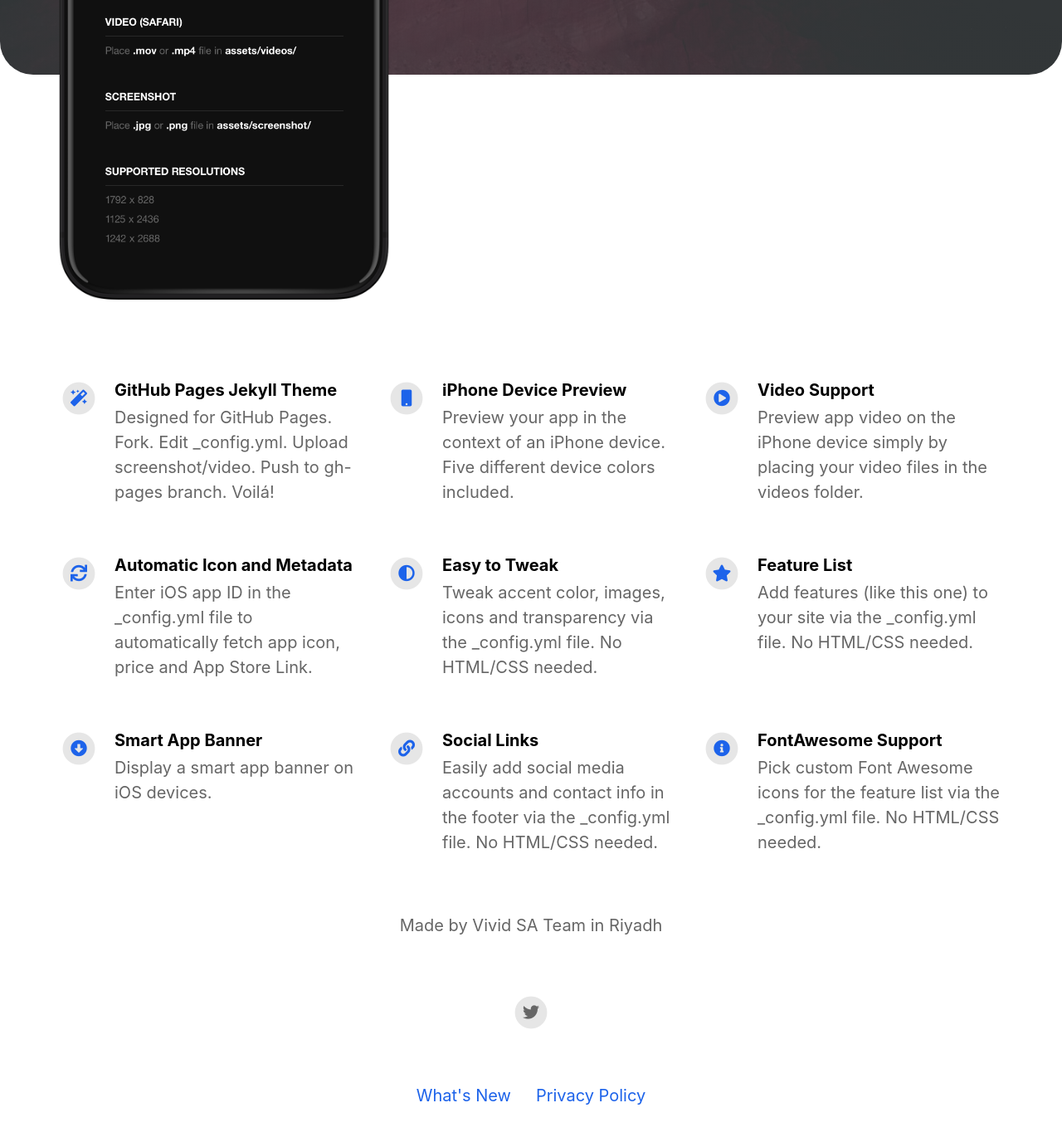
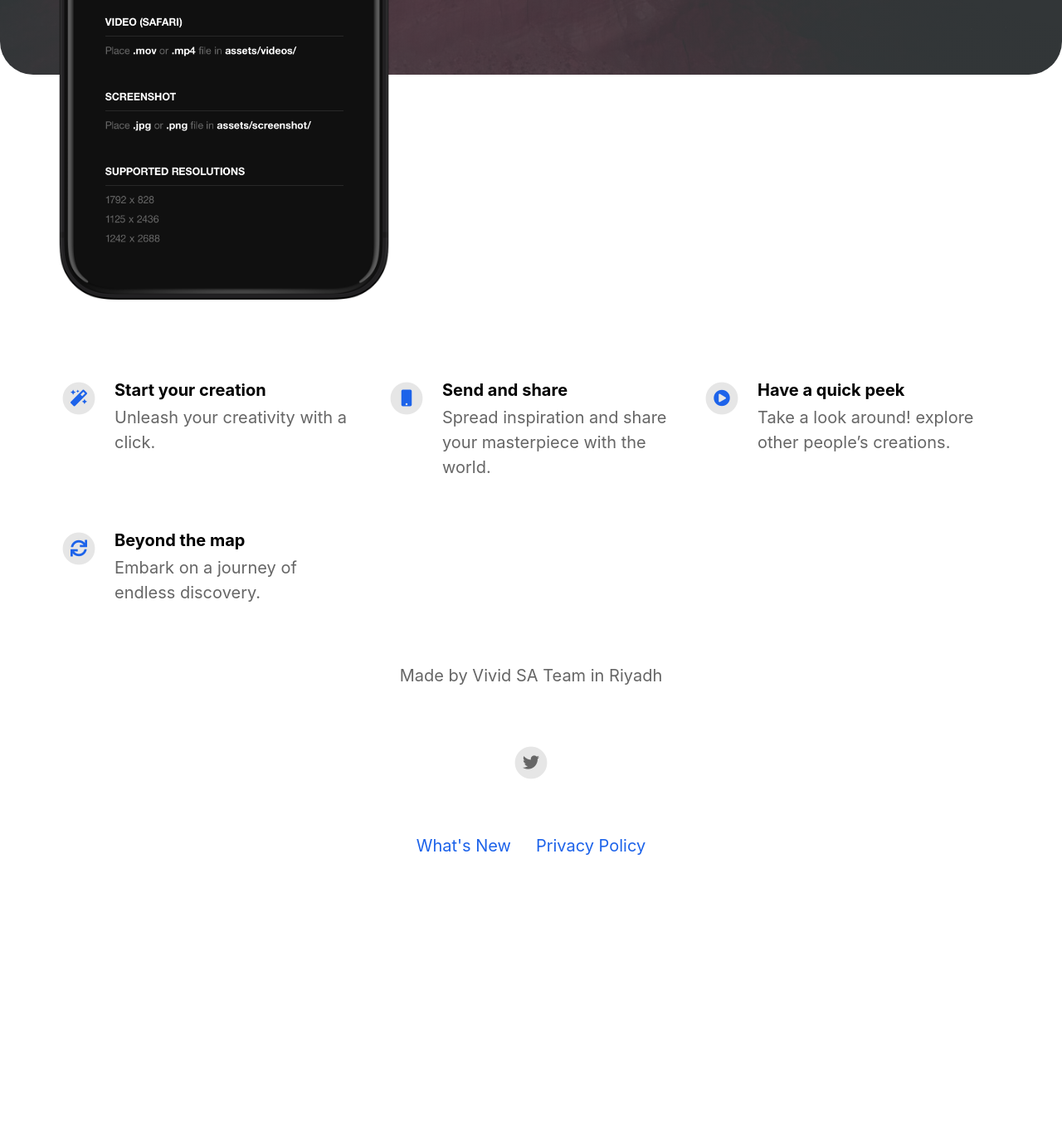
Before and after one commit to VividSA/VivdSA, a Jekyll site: the page built from index.html, in a window 1280 px wide and 1400 px high, scrolled down 624 px. Shown: the top 1370 px of the window at 83% size. Built offline with Jekyll 4.4.1, drawn with Linux system fonts in a browser that asks for light colours; nearby versions of some CDN libraries; after the commit the page ends 1723 px from its top, so only the background shows below that.

Commit message:
Update _config.yml

```diff
--- a/_config.yml
+++ b/_config.yml
@@ -2,7 +2,7 @@
 page_title                                :                                           # Automatically populates with app name if not set and if iOS app ID is set. Otherwise enter manually.
 
 # App Info
-ios_app_id                                : id1672026227                                # Required. Enter iOS app ID to automatically populate name, price and icons (e.g. 718043190).
+ios_app_id                                : 1672026227                                # Required. Enter iOS app ID to automatically populate name, price and icons (e.g. 718043190).
 ios_app_country                           : KSA                                        # Required outside USA. Enter 2 letter country code as in https://en.wikipedia.org/wiki/ISO_3166-1_alpha-2
 
 appstore_link                             :                                           # Automatically populates if not set and if iOS app ID is set. Otherwise enter manually.
@@ -36,45 +36,45 @@ mastodon_link                             :
 # Feature List                            Edit, add or remove features to be presented.
 features                                  :
 
-  - title                                 : GitHub Pages Jekyll Theme
-    description                           : Designed for GitHub Pages. Fork. Edit _config.yml. Upload screenshot/video. Push to gh-pages branch. Voilá!
+  - title                                 : Start  your creation
+    description                           : Unleash your creativity with a click.
     fontawesome_icon_name                 : magic
 
-  - title                                 : iPhone Device Preview
-    description                           : Preview your app in the context of an iPhone device. Five different device colors included.
+  - title                                 : Send and share
+    description                           : Spread inspiration and share your masterpiece with the world.
     fontawesome_icon_name                 : mobile
 
-  - title                                 : Video Support
-    description                           : Preview app video on the iPhone device simply by placing your video files in the videos folder.
+  - title                                 : Have a quick peek
+    description                           : Take a look around! explore other people’s creations.
     fontawesome_icon_name                 : play-circle
 
-  - title                                 : Automatic Icon and Metadata
-    description                           : Enter iOS app ID in the _config.yml file to automatically fetch app icon, price and App Store Link.
+  - title                                 : Beyond the map
+    description                           : Embark on a journey of endless discovery.
     fontawesome_icon_name                 : sync
 
-  - title                                 : Easy to Tweak
-    description                           : Tweak accent color, images, icons and transparency via the _config.yml file. No HTML/CSS needed.
-    fontawesome_icon_name                 : adjust
+#  - title                                 : Easy to Tweak
+#    description                           : Tweak accent color, images, icons and transparency via the _config.yml file. No HTML/CSS needed.
+#    fontawesome_icon_name                 : adjust
 
-  - title                                 : Feature List
-    description                           : Add features (like this one) to your site via the _config.yml file. No HTML/CSS needed.
-    fontawesome_icon_name                 : star
+#  - title                                 : Feature List
+#    description                           : Add features (like this one) to your site via the _config.yml file. No HTML/CSS needed.
+#    fontawesome_icon_name                 : star
 
-  - title                                 : Smart App Banner
-    description                           : Display a smart app banner on iOS devices.
-    fontawesome_icon_name                 : arrow-alt-circle-down
+#  - title                                 : Smart App Banner
+#    description                           : Display a smart app banner on iOS devices.
+ #   fontawesome_icon_name                 : arrow-alt-circle-down
 
-  - title                                 : Social Links
-    description                           : Easily add social media accounts and contact info in the footer via the _config.yml file. No HTML/CSS needed.
-    fontawesome_icon_name                 : link
+#  - title                                 : Social Links
+#    description                           : Easily add social media accounts and contact info in the footer via the _config.yml file. No HTML/CSS needed.
+#    fontawesome_icon_name                 : link
 
-  - title                                 : FontAwesome Support
-    description                           : Pick custom Font Awesome icons for the feature list via the _config.yml file. No HTML/CSS needed.
-    fontawesome_icon_name                 : info-circle
+#  - title                                 : FontAwesome Support
+ #   description                           : Pick custom Font Awesome icons for the feature list via the _config.yml file. No HTML/CSS needed.
+ #   fontawesome_icon_name                 : info-circle
 
-  - title                                 : # New Feature Title
-    description                           : # New Feature Description
-    fontawesome_icon_name                 : # Enter Font Awesome icon name (e.g. star). Find icons on fontawesome.com/icons.
+ # - title                                 : # New Feature Title
+ #   description                           : # New Feature Description
+ #   fontawesome_icon_name                 : # Enter Font Awesome icon name (e.g. star). Find icons on fontawesome.com/icons.
 
 
 
```
